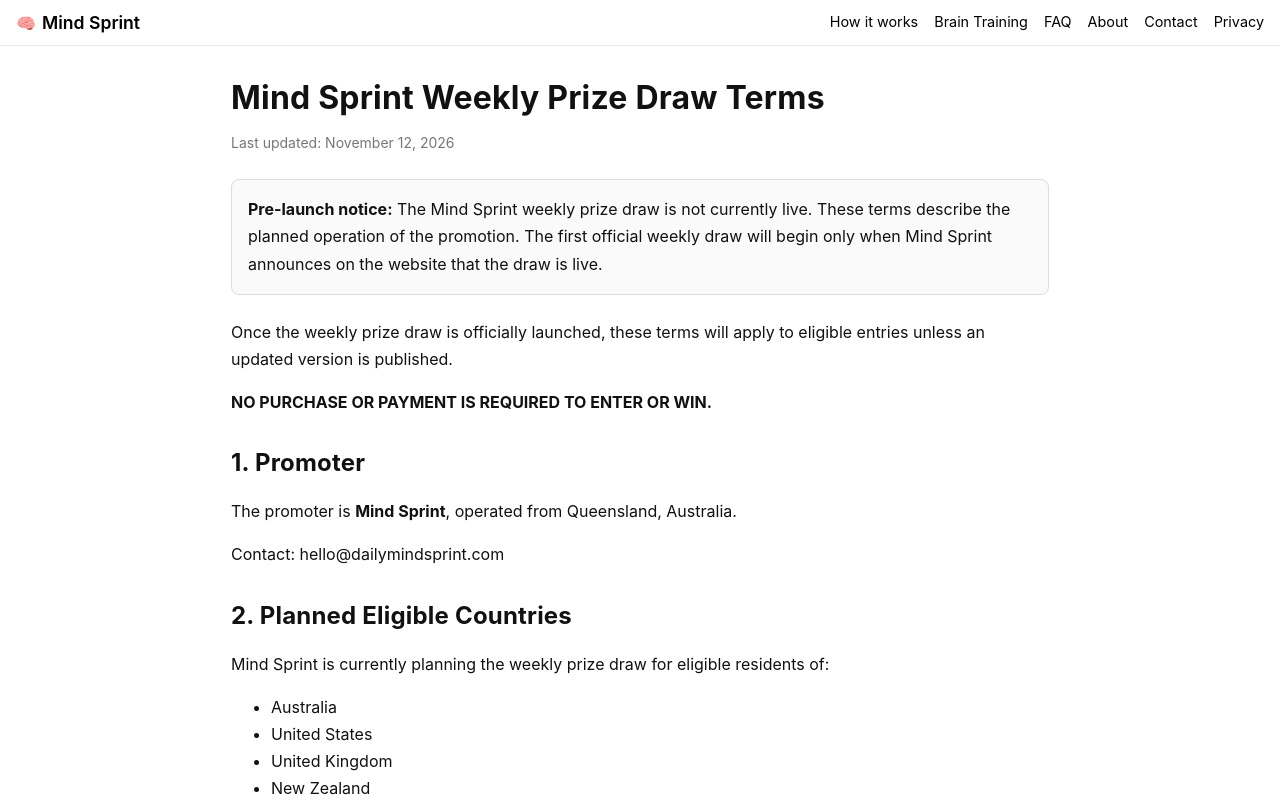
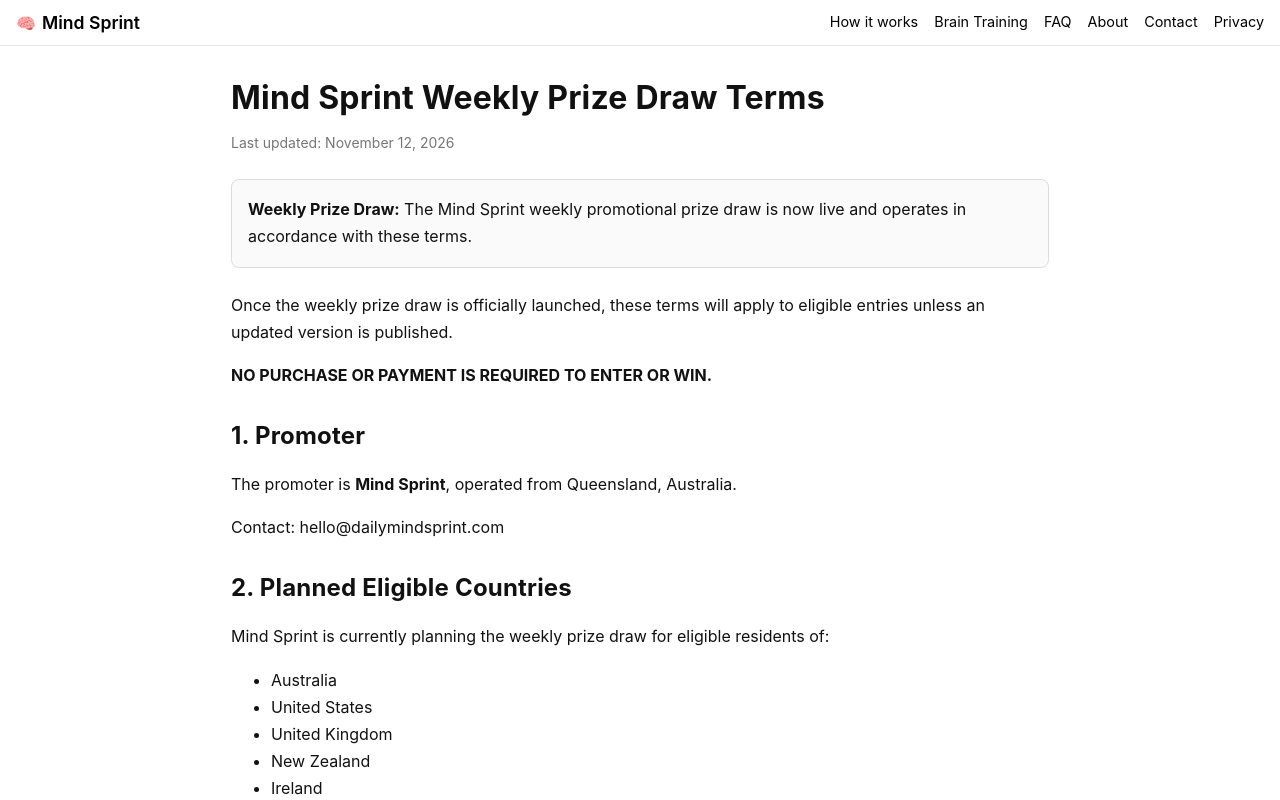
Before and after one commit to justinchase1984/mind-sprint, a Next.js app: page /weekly-prize-draw-terms in a window 1280 px wide. Shown: the top 800 px of the page. Built offline with nearby package versions, Linux system fonts and the light colour scheme; no server answers.

Commit message:
Update weekly-prize-draw-terms.tsx

```diff
--- a/pages/weekly-prize-draw-terms.tsx
+++ b/pages/weekly-prize-draw-terms.tsx
@@ -155,12 +155,10 @@ export default function WeeklyPrizeDrawTerms() {
           }}
         >
           <strong>
-            Pre-launch notice:
-          </strong>{' '}
-          The Mind Sprint weekly prize draw is not currently live. These terms
-          describe the planned operation of the promotion. The first official
-          weekly draw will begin only when Mind Sprint announces on the website
-          that the draw is live.
+  Weekly Prize Draw:
+</strong>{' '}
+The Mind Sprint weekly promotional prize draw is now live and operates
+in accordance with these terms.
         </div>
 
         <p>
```
